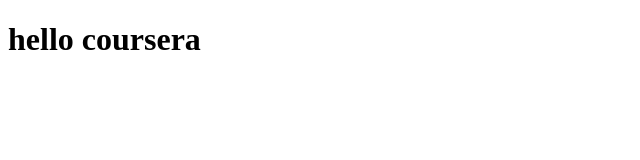
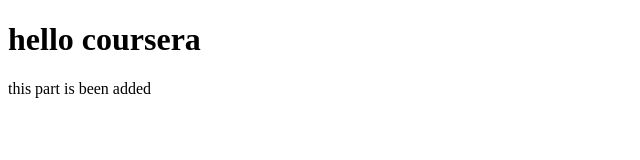
Before and after one commit to demonmay/coursera-test, a plain HTML site: page site/index.html in a window 1280 px wide. Shown: the whole page, without its empty margins (0-640 px from the left). Drawn offline with Linux system fonts and the light colour scheme.

Commit message:
small change.

```diff
--- a/site/index.html
+++ b/site/index.html
@@ -7,5 +7,6 @@
 </head>
 <body>
 <h1>hello coursera</h1>
+<p>this part is been added</p>
 </body>
 </html>
```
